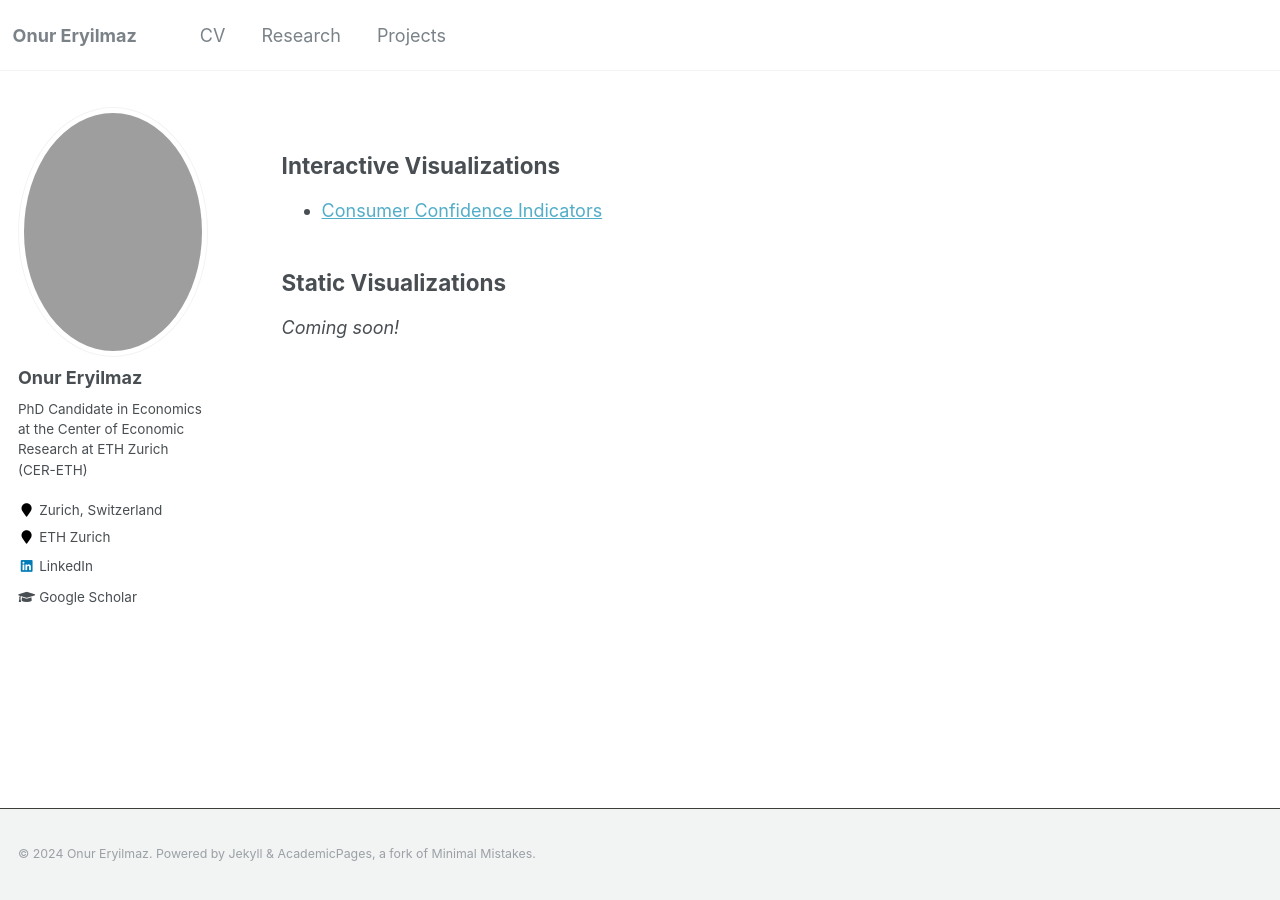
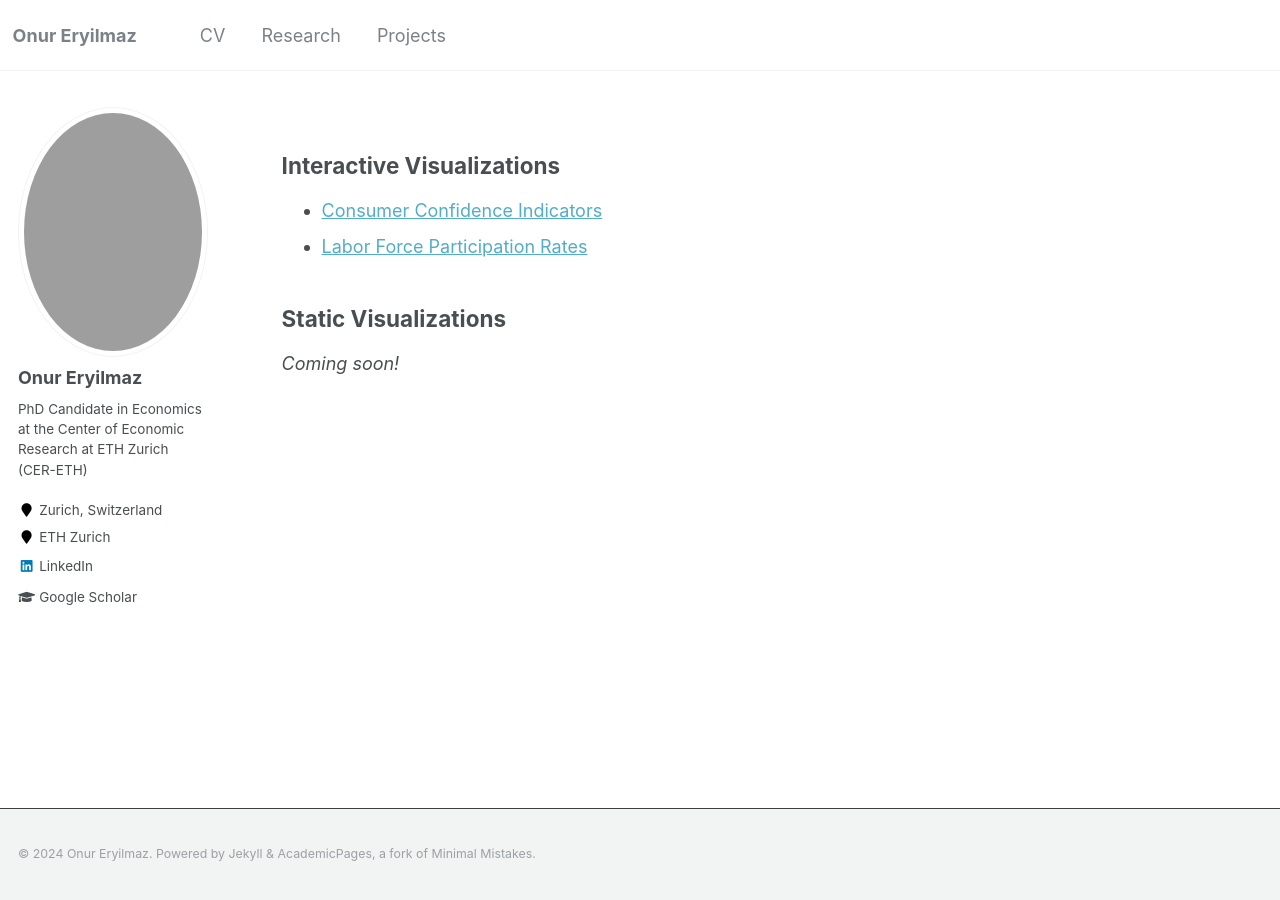
Before and after one commit to oeryilmaz/oeryilmaz.github.io, a Jekyll site: the page built from _pages/projects.md, in a window 1280 px wide. Built offline with Jekyll 4.4.1, drawn with Linux system fonts in a browser that asks for light colours.

Commit message:
Update projects.md

```diff
--- a/_pages/projects.md
+++ b/_pages/projects.md
@@ -9,6 +9,7 @@ author_profile: true
 
 ## Interactive Visualizations
 - [Consumer Confidence Indicators](/projects/project1/)
+- [Labor Force Participation Rates](/projects/project2/)
 
 ## Static Visualizations
 *Coming soon!*
```
